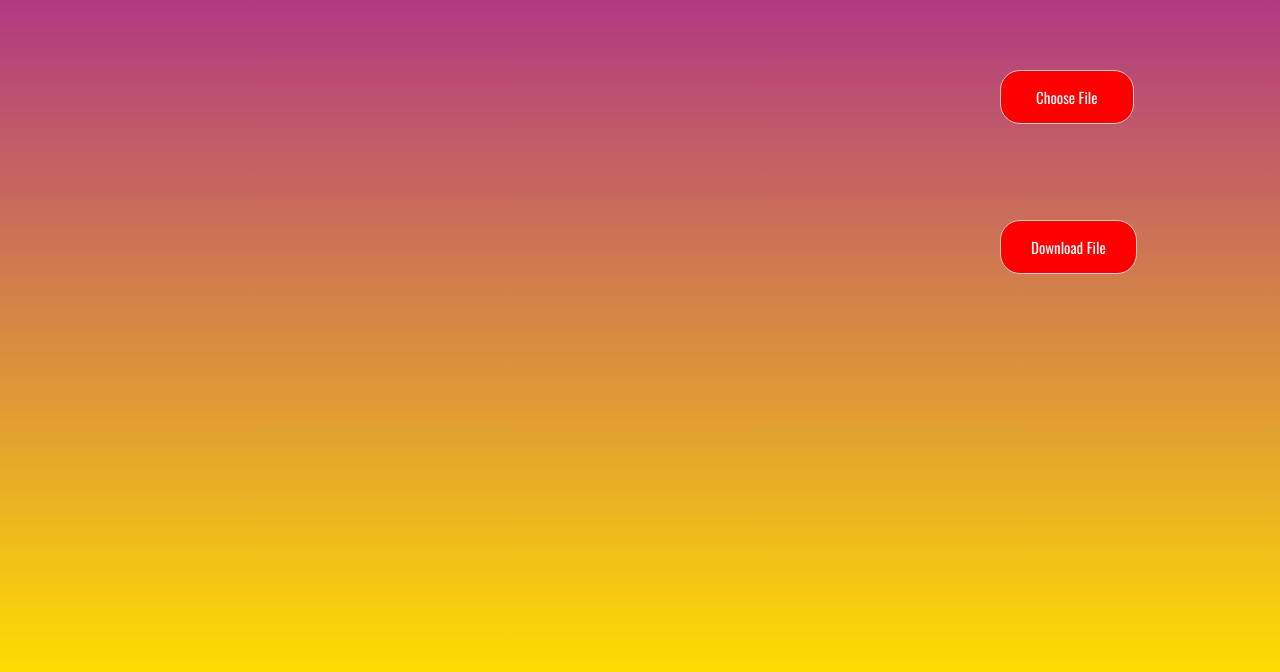
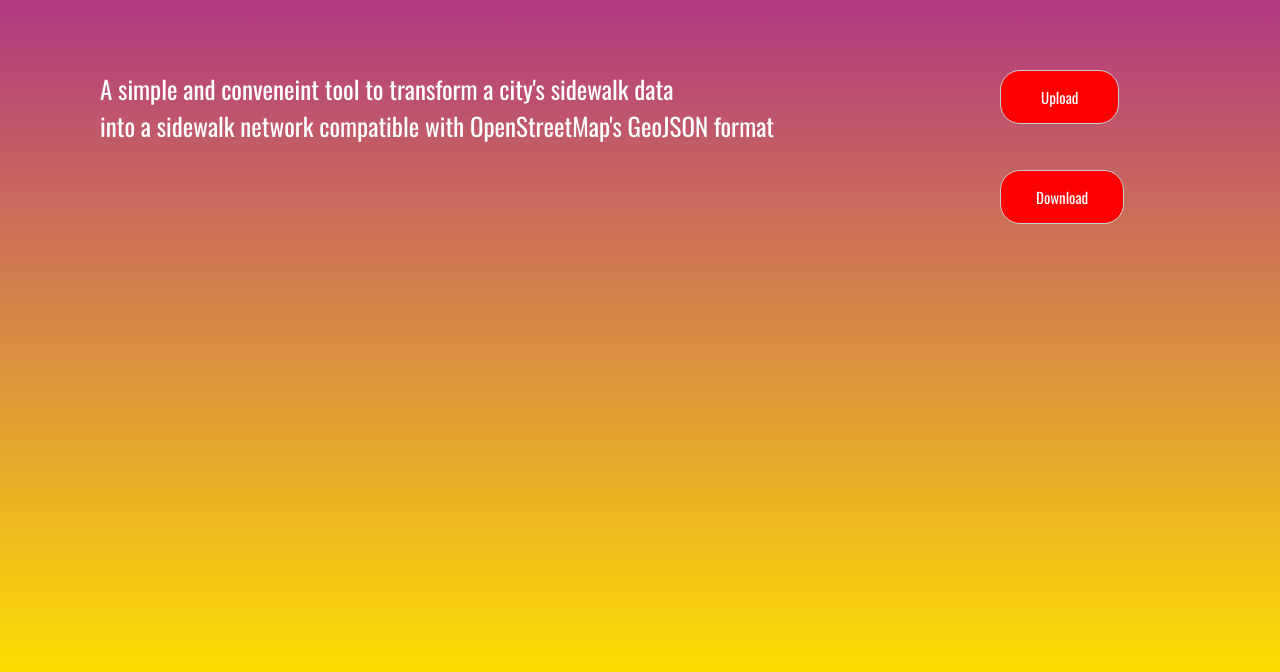
Before and after one commit to aki18-1861529/OpenSidewalks-API, a plain HTML site: page index.html in a window 1280 px wide. Shown: the part 230-902 px from the top of the page. Drawn offline with nearby package versions, Linux system fonts and the light colour scheme.

Commit message:
final updates to front end before presentation

```diff
--- a/index.html
+++ b/index.html
@@ -11,11 +11,14 @@
     <link href="https://fonts.googleapis.com/css?family=Oswald&display=swap" rel="stylesheet">
     <label class="custom-file-upload">
         <input type="file"/>
-        <p>Choose File</p>
+        <p> Upload </p>
     </label>
     <label class="custom-file-upload2">
         <input type="file"/>
-        <p>Download File</p>
+        <p>Download</p>
     </label>
+    <p2>A simple and conveneint tool to transform a city's sidewalk data <br>
+        into a sidewalk network compatible with OpenStreetMap's GeoJSON format
+    </p2>
 </body>
 </html>
--- a/styles.css
+++ b/styles.css
@@ -19,6 +19,23 @@ body {
 
   }
 
+  p2 {
+    color: rgb(255, 255, 255);
+
+    position: absolute;
+    top: 300px;
+    left: 100px;
+    font-size: 25px;
+    font-family: 'Oswald', sans-serif;
+
+   -webkit-animation-duration: 2s;
+    animation-duration: 2s;
+   -webkit-animation-name: bounceIn;
+    animation-name: bounceIn;
+    animation-fill-mode: backwards;
+    animation-delay: 1s;
+  }
+
   .custom-file-upload {
     border: 1px solid #ccc;
     color: rgb(255, 255, 255);
@@ -27,7 +44,7 @@ body {
     cursor: pointer;
     border-radius: 20px;
     transition-duration: 0.6s;
-    padding: 0px 35px;
+    padding: 0px 40px;
     font-size: 15px;
     font-family: 'Oswald', sans-serif;
     position: absolute;
@@ -38,13 +55,13 @@ body {
    -webkit-animation-name: bounceIn;
     animation-name: bounceIn;
     animation-fill-mode: backwards;
-    animation-delay: 1s;
+    animation-delay: 2s;
 }
 .custom-file-upload2 {
   border: 1px solid #ccc;
   color: rgb(255, 255, 255);
   background-color: rgb(255, 0, 0);
-  padding: 0px 30px;
+  padding: 0px 35px;
   cursor: pointer;
   border-radius: 20px;
   transition-duration: 0.6s;
@@ -52,14 +69,14 @@ body {
   font-size: 15px;
   font-family: 'Oswald', sans-serif;
   position: absolute;
-  top: 450px;
+  top: 400px;
   left: 1000px;
   -webkit-animation-duration: 2s;
     animation-duration: 2s;
    -webkit-animation-name: bounceIn;
     animation-name: bounceIn;
     animation-fill-mode: backwards;
-    animation-delay: 1s;
+    animation-delay:2s;
 }
   .custom-file-upload:hover{
     background-color: #4CAF50; /* Green */
```
